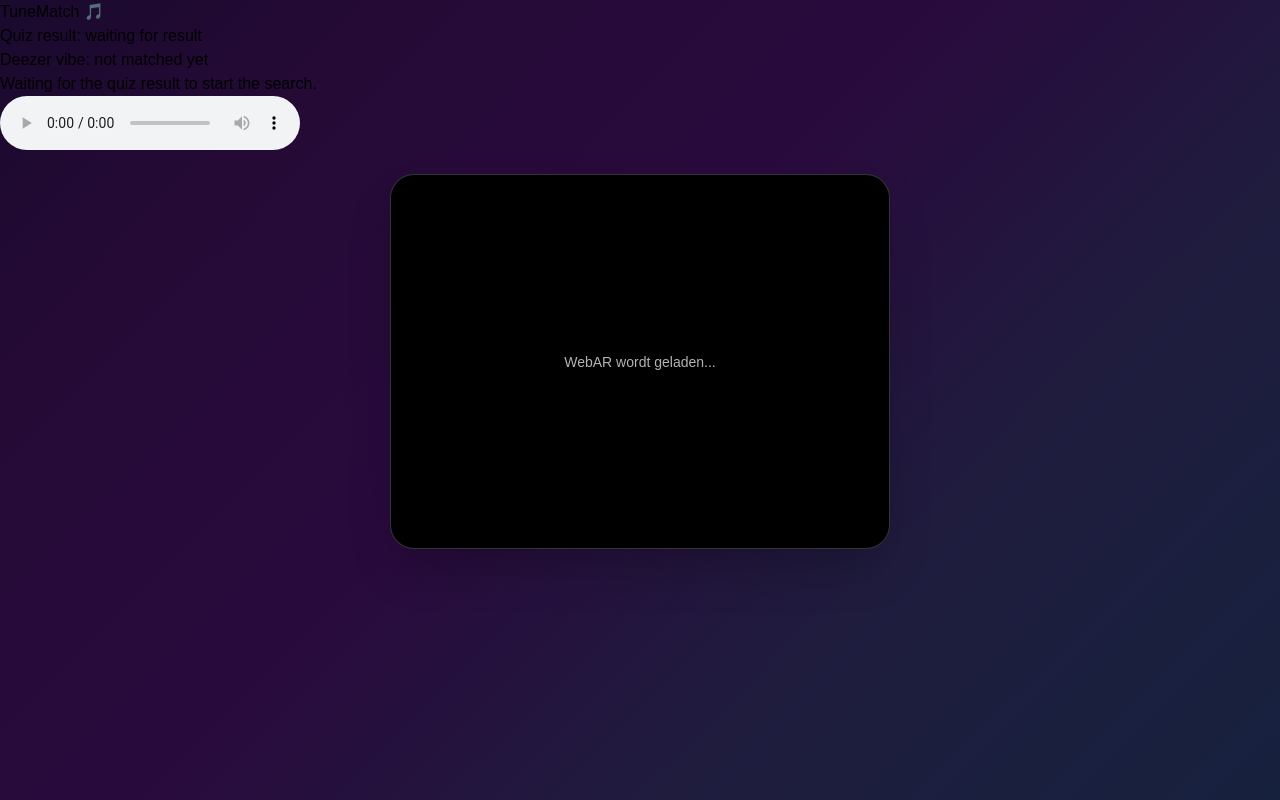
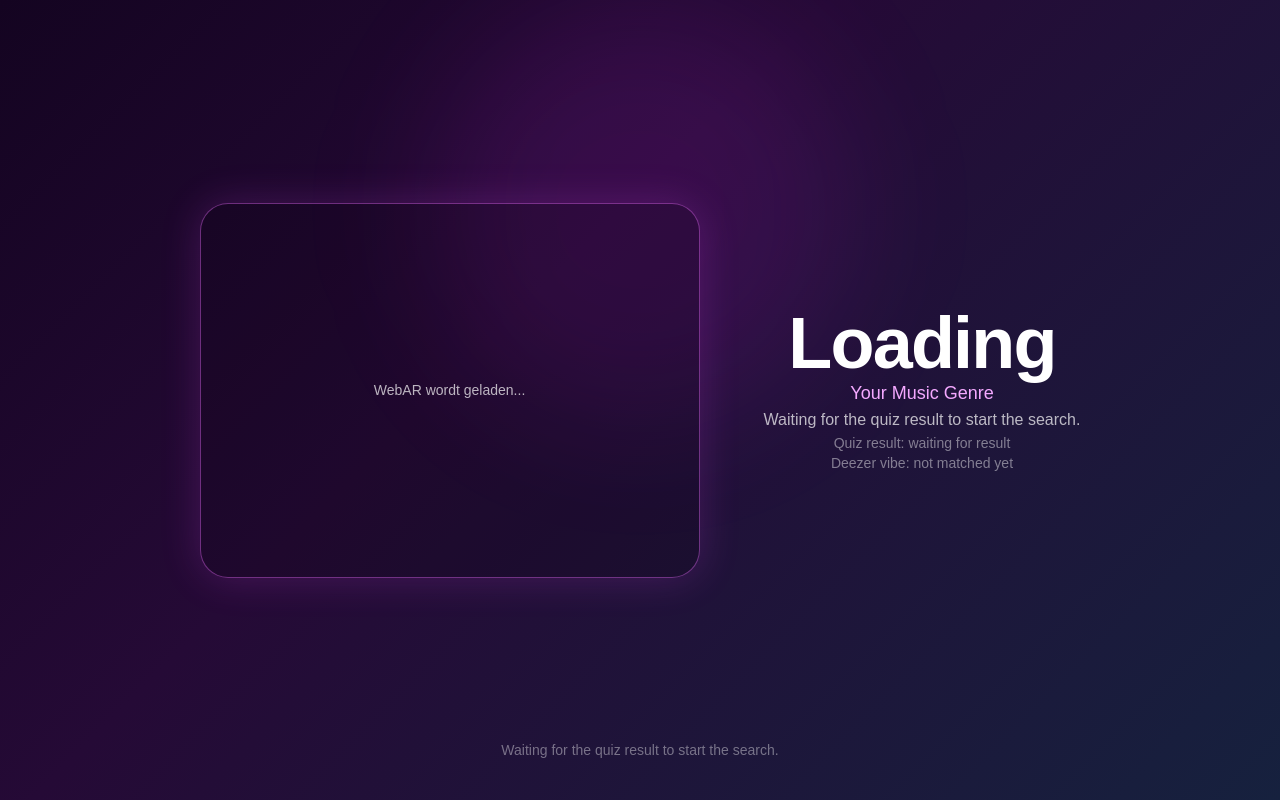
Before and after one commit to maartencoppens/tune-match, a Next.js app in the folder tune-match/: page /photo in a window 1280 px wide. Built offline with nearby package versions, Linux system fonts and the light colour scheme; no server answers; the database is empty.

Commit message:
feat: enhance TuneMatchAR layout with gradient background, improved CameraScene integration, and updated UI elements

```diff
--- a/tune-match/src/components/design/webAr/CameraScene.tsx
+++ b/tune-match/src/components/design/webAr/CameraScene.tsx
@@ -7,6 +7,7 @@ type CameraSceneProps = {
   cameraLive: boolean;
   countdown: number | null;
   cameraBoxRef: React.RefObject<HTMLDivElement | null>;
+  className?: string;
   onCameraLive: () => void;
   onCameraError: (message: string) => void;
   cardLabelRef: any;
@@ -37,6 +38,7 @@ export default function CameraScene({
   cameraLive,
   countdown,
   cameraBoxRef,
+  className,
   onCameraLive,
   onCameraError,
   cardLabelRef,
@@ -83,12 +85,12 @@ export default function CameraScene({
   }, [scriptsReady, cameraBoxRef, onCameraLive, onCameraError]);
 
   const showLoading = !cameraLive;
+  const containerClasses =
+    className ??
+    "mindar-camera-box relative mx-auto mt-6 h-[375px] w-[500px] max-w-full overflow-hidden rounded-3xl border border-white/20 bg-black shadow-2xl";
 
   return (
-    <div
-      ref={cameraBoxRef}
-      className="mindar-camera-box relative mx-auto mt-6 h-[375px] w-[500px] max-w-full overflow-hidden rounded-3xl border border-white/20 bg-black shadow-2xl"
-    >
+    <div ref={cameraBoxRef} className={containerClasses}>
       {countdown && (
         <div className="absolute inset-0 z-50 grid place-items-center bg-black/30 text-8xl font-black text-white">
           {countdown}
--- a/tune-match/src/components/design/webAr/TuneMatchAR.tsx
+++ b/tune-match/src/components/design/webAr/TuneMatchAR.tsx
@@ -501,32 +501,17 @@ export default function TuneMatchAR() {
   }
 
   return (
-    <main className="page">
-      <h1>TuneMatch 🎵</h1>
+    <main className="relative flex min-h-screen flex-col overflow-hidden bg-[linear-gradient(135deg,_#140421_0%,_#250a36_40%,_#16213e_100%)] px-8 py-10">
+      <div className="pointer-events-none absolute left-1/2 top-0 h-[420px] w-[420px] -translate-x-1/2 rounded-full bg-fuchsia-500/10 blur-3xl" />
 
-      <div className="controls">
-        <div>
-          <p>Quiz result: {resultGenre?.name ?? "waiting for result"}</p>
-          <p>Deezer vibe: {selectedGenre ?? "not matched yet"}</p>
-          <p>
-            {isSearching
-              ? "Searching Deezer automatically..."
-              : "Waiting for the quiz result to start the search."}
-          </p>
-        </div>
-      </div>
-
-      <audio ref={audioRef} controls />
-
-      {cameraError ? (
-        <p className="mt-4 text-center text-sm text-red-400">{cameraError}</p>
-      ) : null}
-
+      <div className="relative z-10 flex flex-1 flex-col items-center justify-center gap-12 lg:flex-row lg:items-center lg:justify-center lg:gap-16">
+        <div className="flex flex-col items-center">
           <CameraScene
             scriptsReady={scriptsReady}
             cameraLive={cameraLive}
             countdown={countdown}
             cameraBoxRef={cameraBoxRef}
+            className="relative h-[375px] w-[500px] max-w-full overflow-hidden rounded-[28px] border border-fuchsia-400/40 bg-black/15 shadow-[0_0_40px_rgba(217,70,239,0.2)]"
             onCameraLive={() => setCameraLive(true)}
             onCameraError={(message) => setCameraError(message)}
             cardLabelRef={cardLabelRef}
@@ -536,25 +521,68 @@ export default function TuneMatchAR() {
             cardCoverRef={cardCoverRef}
           />
 
+          {cameraError ? (
+            <p className="mt-4 text-sm text-red-300">{cameraError}</p>
+          ) : null}
+        </div>
+
+        <div className="flex max-w-md flex-col items-center text-center">
+          <h1 className="text-6xl font-semibold tracking-tight text-white sm:text-7xl">
+            {resultGenre?.name ?? "Loading"}
+          </h1>
+
+          <p className="mt-3 text-lg font-medium text-fuchsia-300">
+            Your Music Genre
+          </p>
+
+          <p className="mt-3 text-base leading-relaxed text-white/70">
+            {selectedGenre
+              ? genreVibes[selectedGenre]?.description
+              : isSearching
+                ? "Finding your soundtrack..."
+                : "Waiting for the quiz result to start the search."}
+          </p>
+
+          <p className="mt-6 text-sm text-white/45">
+            Quiz result: {resultGenre?.name ?? "waiting for result"}
+          </p>
+
+          <p className="text-sm text-white/45">
+            Deezer vibe: {selectedGenre ?? "not matched yet"}
+          </p>
+
           {photoUrl && (
-        <div className="photo-result">
-          <h2>Your TuneMatch Photo</h2>
+            <div className="mt-10 rounded-3xl border border-white/10 bg-white/6 p-6 shadow-[0_18px_50px_rgba(0,0,0,0.18)] backdrop-blur-sm">
+              <p className="mb-4 text-sm text-white/65">
+                Scan to download your photo
+              </p>
 
-          <img src={photoUrl} alt="TuneMatch screenshot" />
+              <div className="overflow-hidden rounded-2xl bg-white p-3">
+                <QRCodeSVG value={photoDownloadUrl || photoUrl} size={180} />
+              </div>
+
+              <p className="mt-4 text-sm text-white/45">Share your result</p>
 
               <a
                 href={photoDownloadUrl || photoUrl}
                 target="_blank"
                 rel="noreferrer"
+                className="mt-4 inline-flex items-center justify-center rounded-full border border-white/15 px-4 py-2 text-sm font-medium text-white transition hover:border-white/30 hover:bg-white/10"
               >
                 Open Photo
               </a>
-
-          <div className="qr-wrapper">
-            <QRCodeSVG value={photoDownloadUrl || photoUrl} size={160} />
+            </div>
+          )}
         </div>
       </div>
-      )}
+
+      <p className="relative z-10 mt-8 text-center text-sm text-white/40">
+        {isSearching
+          ? "Searching Deezer automatically..."
+          : "Waiting for the quiz result to start the search."}
+      </p>
+
+      <audio ref={audioRef} controls className="hidden" />
     </main>
   );
 }
```
Lines whose indentation alone changed are shown as unchanged.
